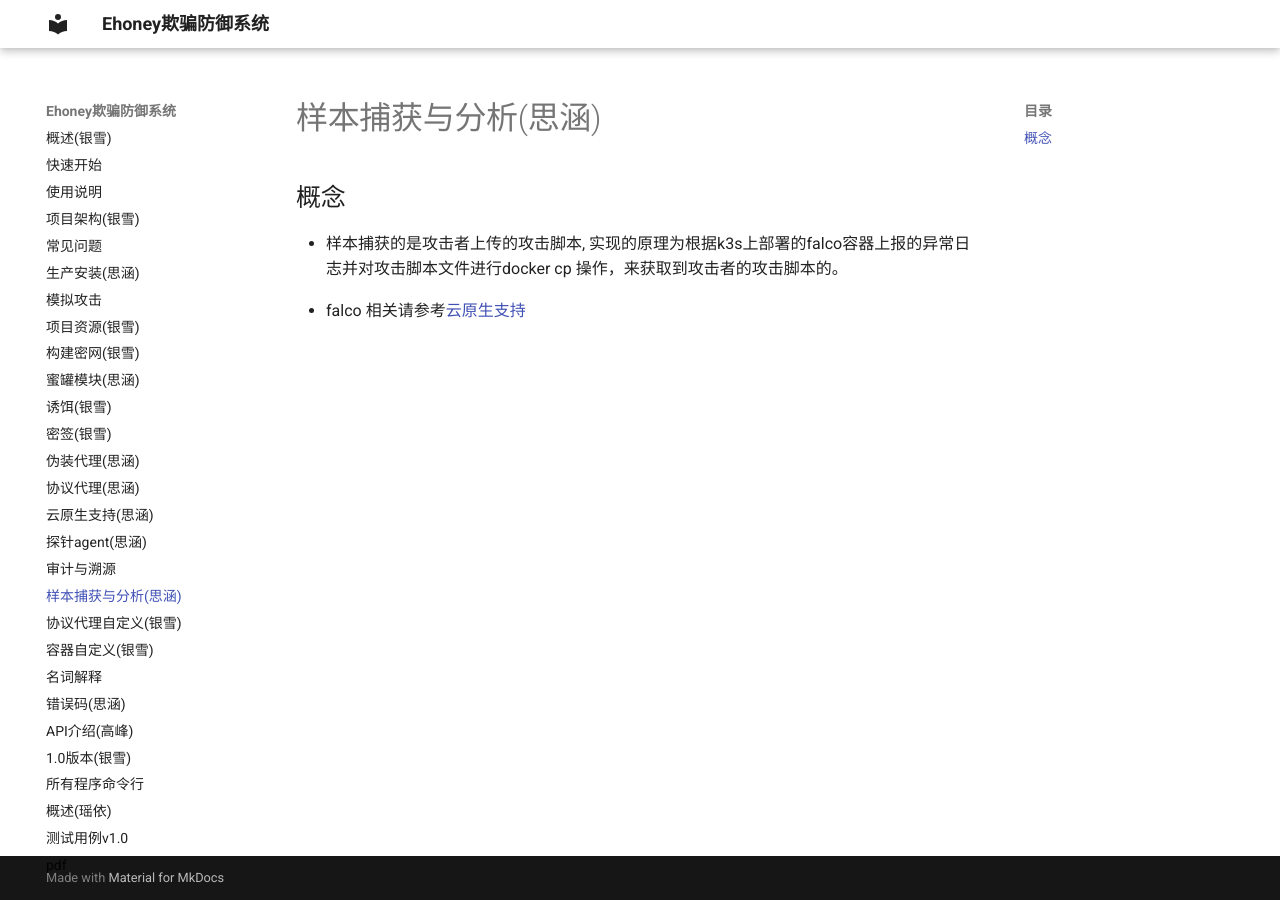
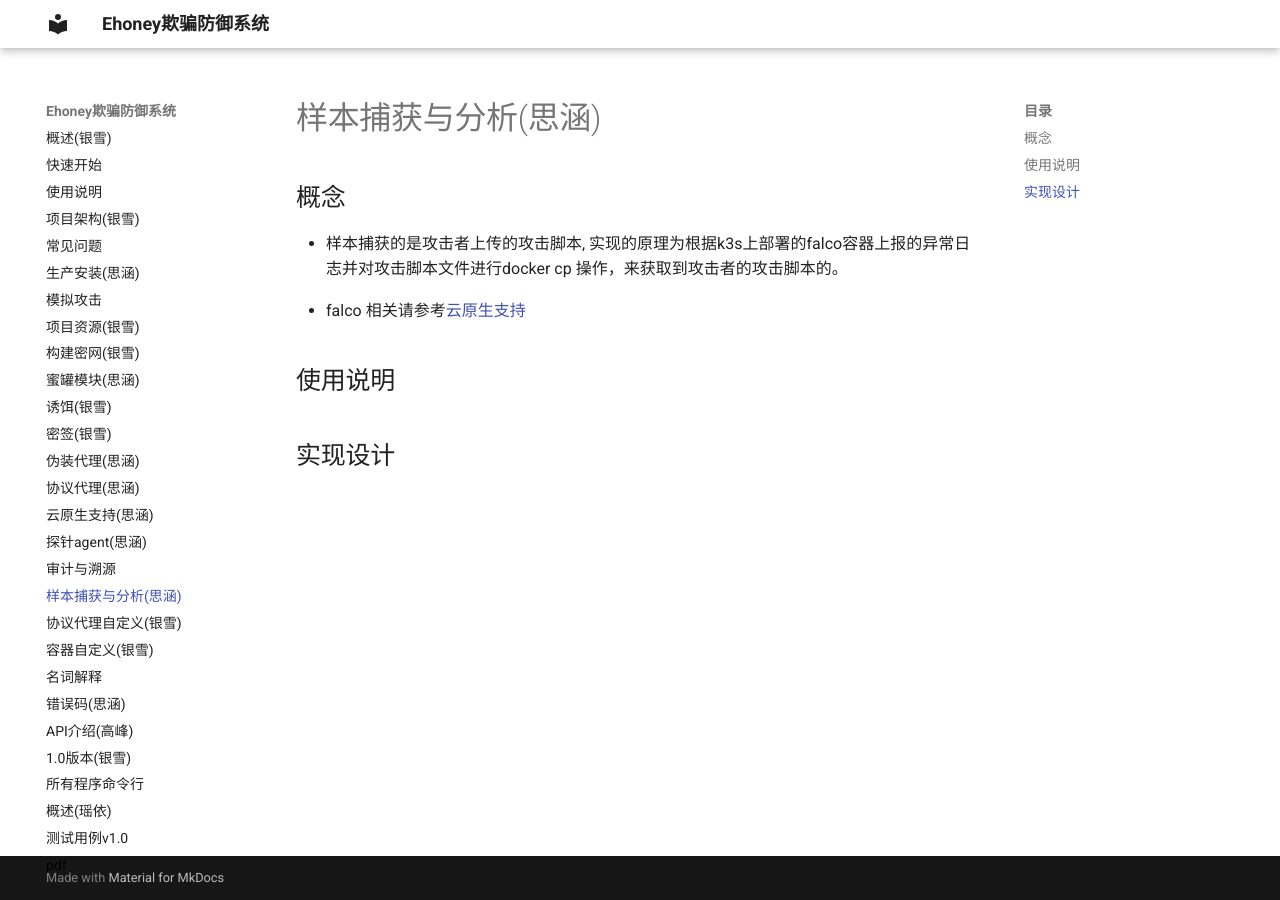
Before and after one commit to seccome/Ehoney, an MkDocs documentation site: the page built from doc/prefix_b12d0267d75565b2e192adeec2319cfa.md, in a window 1280 px wide. Built offline with MkDocs 1.6.1 and Material for MkDocs 9.7.7, drawn with Linux system fonts in a browser that asks for light colours.

Commit message:
Update prefix_b12d0267d75565b2e192adeec2319cfa.md

```diff
--- a/doc/prefix_b12d0267d75565b2e192adeec2319cfa.md
+++ b/doc/prefix_b12d0267d75565b2e192adeec2319cfa.md
@@ -2,3 +2,7 @@
 * 样本捕获的是攻击者上传的攻击脚本, 实现的原理为根据k3s上部署的falco容器上报的异常日志并对攻击脚本文件进行docker cp 操作，来获取到攻击者的攻击脚本的。
 
 * falco 相关请参考[云原生支持](https://www.showdoc.com.cn/1432924569255366/7002166374715945 "云原生支持")
+
+##使用说明
+
+##实现设计
```
